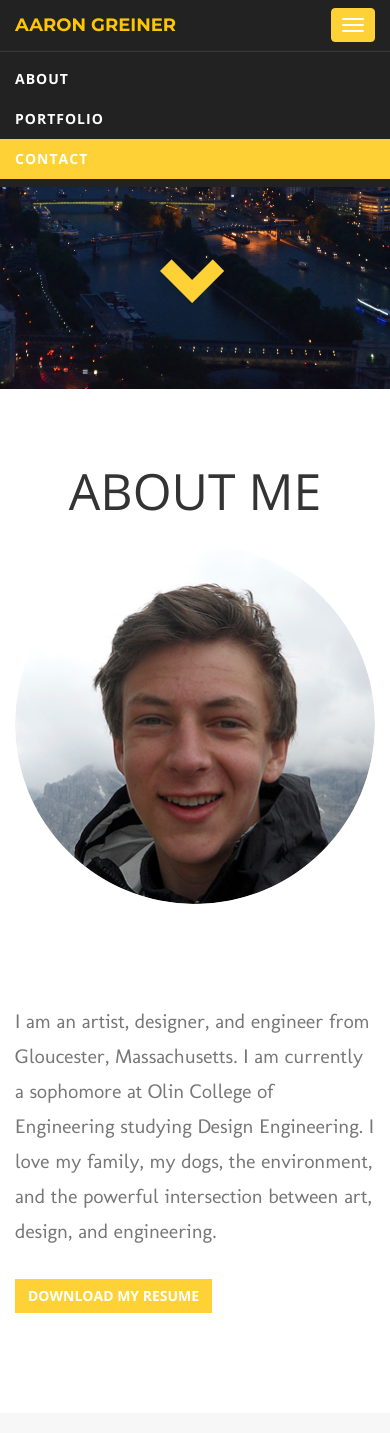
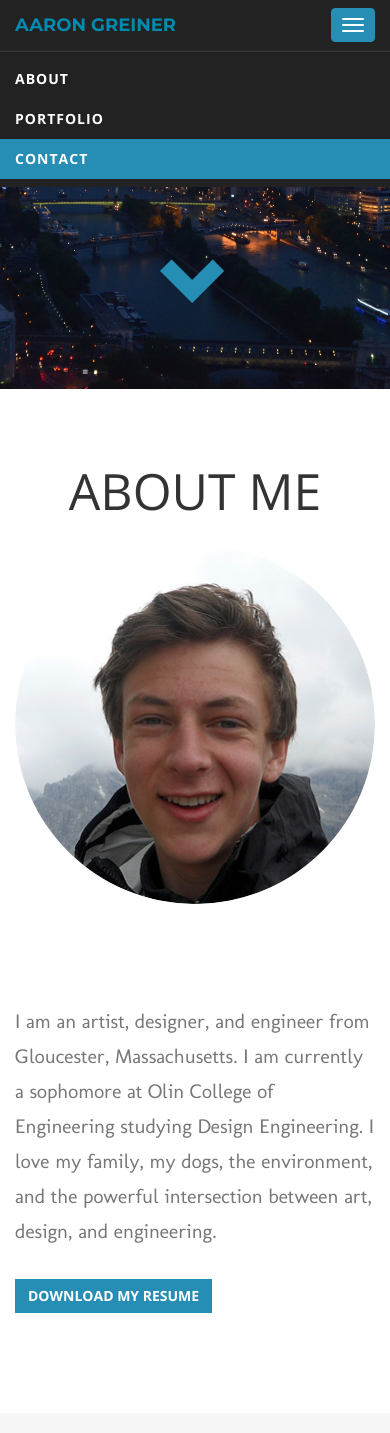
Before and after one commit to agreiner29/agreiner29.github.io, a PHP site: page / in a window 390 px wide, after a click on "Toggle navigation". Shown: the top 1433 px of the page. Run offline with PHP 8.4, Linux system fonts and the light colour scheme; some libraries are stand-ins or nearby versions; some web fonts are replaced.

Commit message:
color update, added photo

```diff
--- a/css/agency.css
+++ b/css/agency.css
@@ -14,7 +14,8 @@ body {
 }
 
 .text-primary {
-    color: #fed136;
+    /*color: #fed136;*/
+    color: #268EB4;
 }
 
 p {
@@ -35,14 +36,14 @@ a.active {
 }
 
 a {
-    color: #fed136;
+    color: #268EB4;
 }
 
 a:hover,
 a:focus,
 a:active,
 a.active {
-    color: #fec503;
+    color: #008aaf;
 }
 
 h1,
@@ -62,6 +63,7 @@ h6 {
 
 .bg-light-gray {
     background-color: #f7f7f7;
+    /*background-color: #000000;*/
 }
 
 .bg-darkest-gray {
@@ -70,12 +72,12 @@ h6 {
 
 .btn-primary {
     border-radius: 0px;
-    border-color: #fed136;
+    border-color: #268EB4;
     text-transform: uppercase;
     font-family: "Open Sans","Helvetica Neue",Helvetica,Arial,sans-serif;
     font-weight: 700;
     color: #fff;
-    background-color: #fed136;
+    background-color: #268EB4;
 }
 
 .btn-primary:hover,
@@ -83,9 +85,9 @@ h6 {
 .btn-primary:active,
 .btn-primary.active,
 .open .dropdown-toggle.btn-primary {
-    border-color: #f6bf01;
+    border-color: #008aaf;
     color: #fff;
-    background-color: #fec503;
+    background-color: #008aaf;
 }
 
 .btn-primary:active,
@@ -109,12 +111,12 @@ fieldset[disabled] .btn-primary:active,
 .btn-primary.disabled.active,
 .btn-primary[disabled].active,
 fieldset[disabled] .btn-primary.active {
-    border-color: #fed136;
-    background-color: #fed136;
+    border-color: #268EB4;
+    background-color: #268EB4;
 }
 
 .btn-primary .badge {
-    color: #fed136;
+    color: #268EB4;
     background-color: #fff;
 }
 
@@ -164,7 +166,7 @@ b:link    {color:green; background-color:transparent; text-decoration:none}
 .btn-xl.active,
 .open .dropdown-toggle.btn-xl {
     /*border-color: #f6bf01;*/
-    color: #fec503;
+    color: #008aaf;
     /*background-color: #fec503;*/
 }
 
@@ -189,12 +191,12 @@ fieldset[disabled] .btn-xl:active,
 .btn-xl.disabled.active,
 .btn-xl[disabled].active,
 fieldset[disabled] .btn-xl.active {
-    border-color: #fed136;
-    background-color: #fed136;
+    border-color: #268EB4;
+    background-color: #268EB4;
 }
 
 .btn-xl .badge {
-    color: #fed136;
+    color: #268EB4;
     background-color: #fff;
 }
 
@@ -206,14 +208,14 @@ fieldset[disabled] .btn-xl.active {
 .navbar-default .navbar-brand {
     font-family: "Montserrat","Helvetica Neue",Helvetica,Arial,cursive;
     font-weight: 700;
-    color: #fed136;
+    color: #268EB4;
 }
 
 .navbar-default .navbar-brand:hover,
 .navbar-default .navbar-brand:focus,
 .navbar-default .navbar-brand:active,
 .navbar-default .navbar-brand.active {
-    color: #fec503;
+    color: #008aaf;
 }
 
 .navbar-default .navbar-collapse {
@@ -221,8 +223,8 @@ fieldset[disabled] .btn-xl.active {
 }
 
 .navbar-default .navbar-toggle {
-    border-color: #fed136;
-    background-color: #fed136;
+    border-color: #268EB4;
+    background-color: #268EB4;
 }
 
 .navbar-default .navbar-toggle .icon-bar {
@@ -231,7 +233,7 @@ fieldset[disabled] .btn-xl.active {
 
 .navbar-default .navbar-toggle:hover,
 .navbar-default .navbar-toggle:focus {
-    background-color: #fed136;
+    background-color: #268EB4;
 }
 
 .navbar-default .nav li a {
@@ -245,19 +247,19 @@ fieldset[disabled] .btn-xl.active {
 .navbar-default .nav li a:hover,
 .navbar-default .nav li a:focus {
     outline: 0;
-    color: #fed136;
+    color: #268EB4;
 }
 
 .navbar-default .navbar-nav>.active>a {
     border-radius: 0;
     color: #fff;
-    background-color: #fed136;
+    background-color: #268EB4;
 }
 
 .navbar-default .navbar-nav>.active>a:hover,
 .navbar-default .navbar-nav>.active>a:focus {
     color: #fff;
-    background-color: #fec503;
+    background-color: #008aaf;
 }
 
 @media(min-width:768px) {
@@ -419,7 +421,8 @@ section h3.section-subheading {
     width: 100%;
     height: 100%;
     opacity: 0;
-    background: rgba(254,209,54,.9);
+    /*background: rgba(254,209,54,.9);*/
+    background: rgba(0,138,175,.9);
     -webkit-transition: all ease .5s;
     -moz-transition: all ease .5s;
     transition: all ease .5s;
@@ -546,7 +549,7 @@ section h3.section-subheading {
     border-radius: 100%;
     text-align: center;
     color: #fff;
-    background-color: #fed136;
+    background-color: #268EB4;
 }
 
 .timeline>li .timeline-image h4 {
@@ -733,7 +736,7 @@ section#contact .form-group textarea.form-control {
 }
 
 section#contact .form-control:focus {
-    border-color: #fed136;
+    border-color: #268EB4;
     box-shadow: none;
 }
 
@@ -811,7 +814,7 @@ ul.social-buttons li a {
 ul.social-buttons li a:hover,
 ul.social-buttons li a:focus,
 ul.social-buttons li a:active {
-    background-color: #fed136;
+    background-color: #268EB4;
 }
 
 .btn:focus,
@@ -982,5 +985,5 @@ img::-moz-selection {
 }
 
 body {
-    webkit-tap-highlight-color: #fed136;
+    webkit-tap-highlight-color: #268EB4;
 }
--- a/index.html
+++ b/index.html
@@ -6,9 +6,8 @@
     <meta charset="utf-8">
     <meta http-equiv="X-UA-Compatible" content="IE=edge">
     <meta name="viewport" content="width=device-width, initial-scale=1">
-    <meta name="description" content="">
+    <meta name="description" content=" Aaron Greiner - ENGINEER | DESIGNER | ARTIST">
     <meta name="author" content="">
-
     <link rel="icon" type="image/png" href="/img/icon.png"/>
 
     <title>Aaron Greiner</title>
@@ -569,6 +568,15 @@
                     </div>
                     <div class="col-md-4">
                         <h3>Gateway</h3>
+                        <p><i>taken in Playa Avellanas, Costa Rica</i></p>
+                    </div>
+                </div>
+                <div class="portfolio-row">
+                    <div class="col-md-8">
+                        <img class="img-responsive" src="img/portfolio/digital photography/sunset.jpg" alt="">
+                    </div>
+                    <div class="col-md-4">
+                        <h3>Sunset</h3>
                         <p><i>taken in Playa Avellanas, Costa Rica</i></p>
                     </div>
                 </div>
```
Also changed, not shown: img/portfolio/digital photography/sunset.jpg (added).
